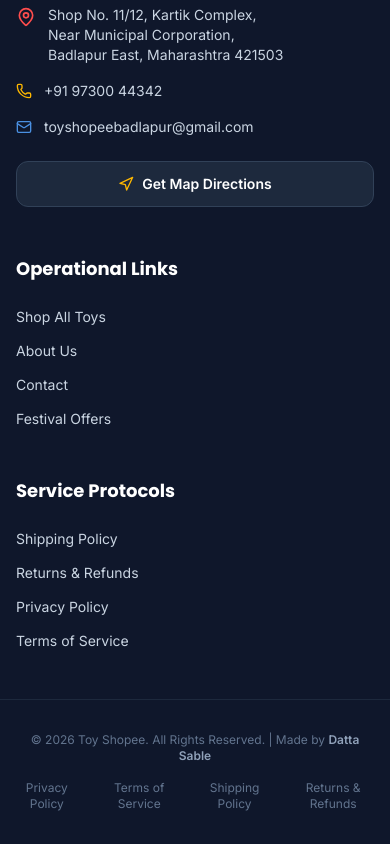
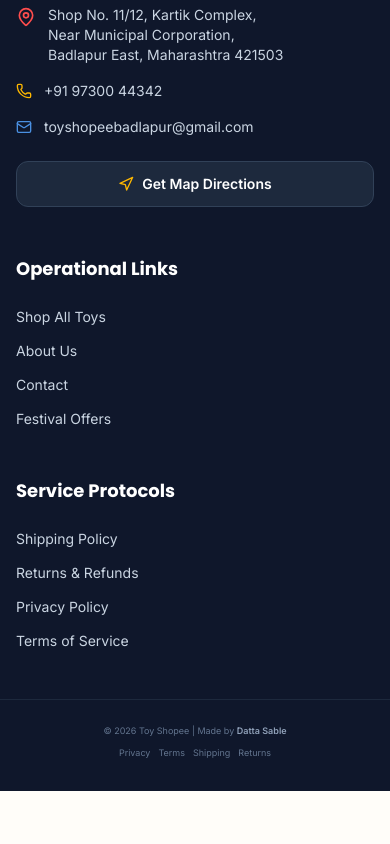
Before and after one commit to sabledattatray/Royal-Crown, a Next.js app: page / in a window 390 px wide. Shown: the part 11126-11970 px from the top of the page. After the commit the page ends 11917 px from the top, so only its background shows below. Built offline with nearby package versions, Linux system fonts and the light colour scheme.

Commit message:
fix: footer bottom bar - compact single line on mobile

```diff
--- a/src/components/Footer.tsx
+++ b/src/components/Footer.tsx
@@ -149,9 +149,9 @@ export default function Footer() {
 
       </div>
 
-      <div className="max-w-7xl mx-auto px-4 sm:px-6 lg:px-8 mt-12 pt-8 border-t border-slate-800 text-center text-xs text-slate-500 flex flex-col sm:flex-row justify-between items-center gap-4">
-        <div>
-          © 2026 Toy Shopee. All Rights Reserved. | Made by{' '}
+      <div className="max-w-7xl mx-auto px-4 sm:px-6 lg:px-8 mt-12 pt-6 sm:pt-8 border-t border-slate-800 text-center text-[9px] sm:text-xs text-slate-500 flex flex-col sm:flex-row justify-between items-center gap-2 sm:gap-4">
+        <div className="whitespace-nowrap">
+          © 2026 Toy Shopee | Made by{' '}
           <a
             href="https://dattasble.com"
             target="_blank"
@@ -161,11 +161,11 @@ export default function Footer() {
             Datta Sable
           </a>
         </div>
-        <div className="flex space-x-6">
-          <Link href="/privacy" className="hover:underline hover:text-slate-400">Privacy Policy</Link>
-          <Link href="/terms" className="hover:underline hover:text-slate-400">Terms of Service</Link>
-          <Link href="/shipping" className="hover:underline hover:text-slate-400">Shipping Policy</Link>
-          <Link href="/returns" className="hover:underline hover:text-slate-400">Returns & Refunds</Link>
+        <div className="flex space-x-2 sm:space-x-6 whitespace-nowrap">
+          <Link href="/privacy" className="hover:underline hover:text-slate-400">Privacy</Link>
+          <Link href="/terms" className="hover:underline hover:text-slate-400">Terms</Link>
+          <Link href="/shipping" className="hover:underline hover:text-slate-400">Shipping</Link>
+          <Link href="/returns" className="hover:underline hover:text-slate-400">Returns</Link>
         </div>
       </div>
     </footer>
```
